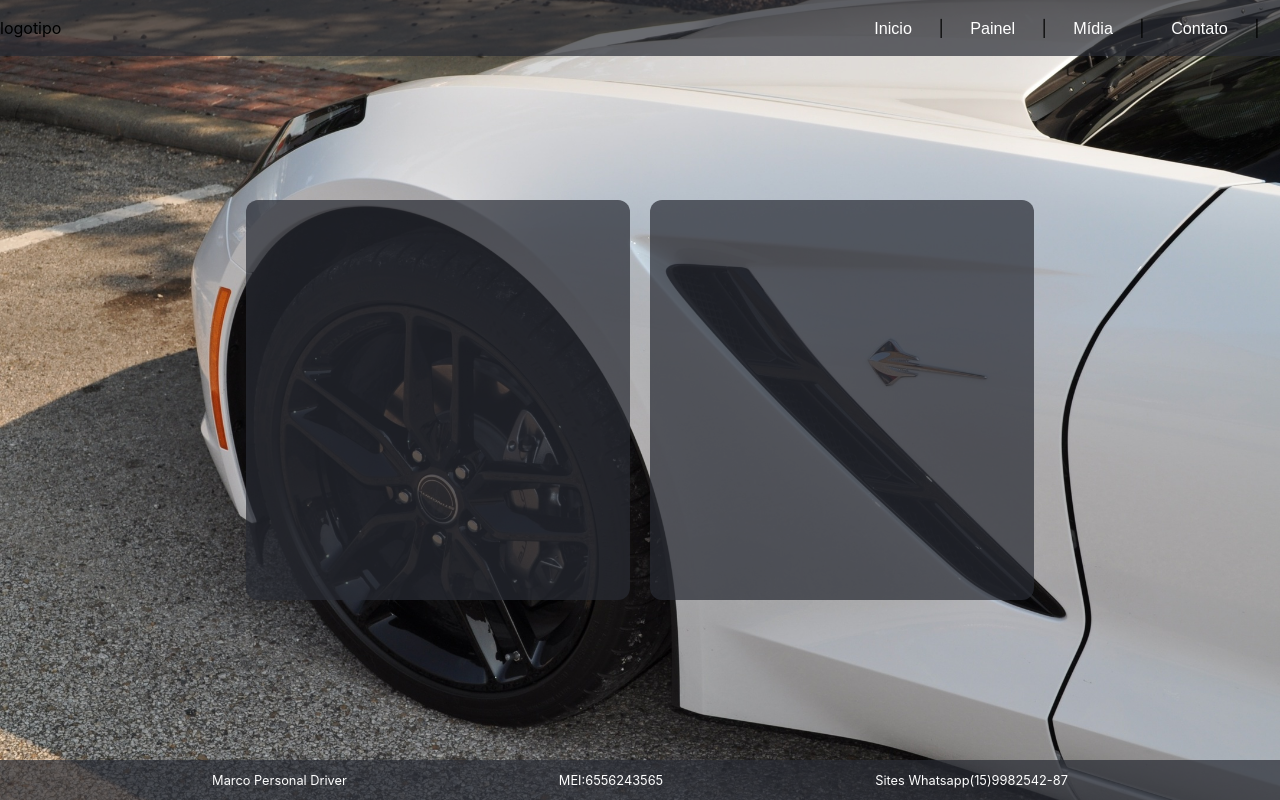
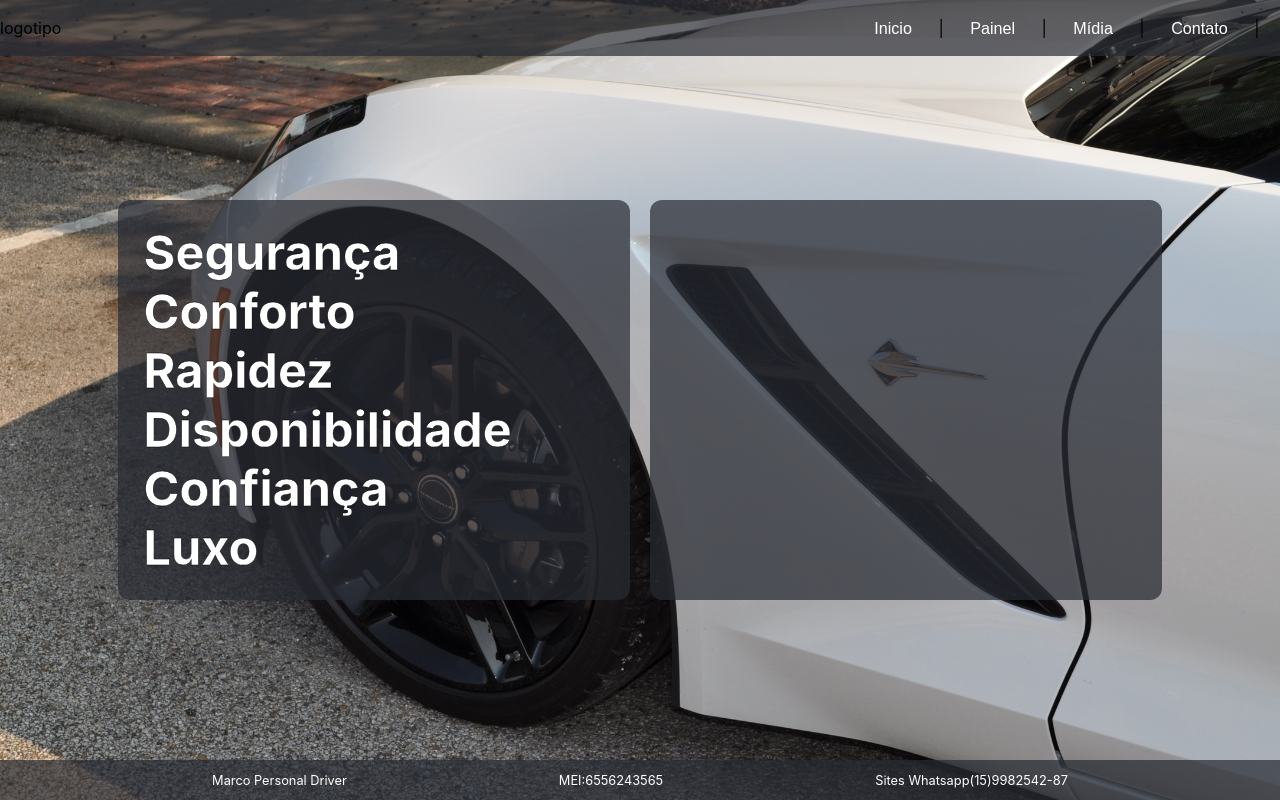
Before and after one commit to rafaelbvc/marcopersonaldriver, a React (Create React App) app: page / in a window 1280 px wide. Built offline with nearby package versions, Linux system fonts and the light colour scheme; what @react-pdf/renderer would draw is missing.

Commit message:
v-0.2.1 - Small Refactor

```diff
--- a/package.json
+++ b/package.json
@@ -1,6 +1,6 @@
 {
   "name": "marcopersonaldriver",
-  "version": "0.2.0",
+  "version": "0.2.1",
   "private": true,
   "dependencies": {
     "@react-pdf/renderer": "^4.4.1",
--- a/src/pages/inicio/Inicio.tsx
+++ b/src/pages/inicio/Inicio.tsx
@@ -12,7 +12,14 @@ export const Inicio = () => {
             backgroundPosition: "center",
             backgroundRepeat: "no-repeat",
         }}>
-            <div className="inicio-conteudo-um"></div>
+            <div className="inicio-conteudo-um">
+                <span className="span-conteudo-um">Segurança</span>
+                <span className="span-conteudo-um">Conforto</span>
+                <span className="span-conteudo-um">Rapidez</span>
+                <span className="span-conteudo-um">Disponibilidade</span>
+                <span className="span-conteudo-um">Confiança</span>
+                <span className="span-conteudo-um">Luxo</span>
+            </div>
             <div className="inicio-conteudo-dois"></div>
         </div>
     );
--- a/src/pages/inicio/InicioCSS.css
+++ b/src/pages/inicio/InicioCSS.css
@@ -20,6 +20,18 @@
     border-radius: 12px;
 }
 
+.span-conteudo-um {
+    color: #fff;
+    font-size: calc(1.6rem + 1.8vw);
+    font-weight: bolder;
+    margin-left: 2vw;
+    -webkit-text-stroke: 0.02vw black;
+}
+
+.inicio-conteudo-um {
+    align-items: flex-start;
+}
+
 /* Desktop */
 @media (min-width: 1000px) {
     .inicio-container {
@@ -29,7 +41,7 @@
 
     .inicio-conteudo-um,
     .inicio-conteudo-dois {
-        width: 30%;
+        width: 40%;
         height: 50%;
         margin: 0; /* Remove as margens do mobile se necessário */
     }
```
